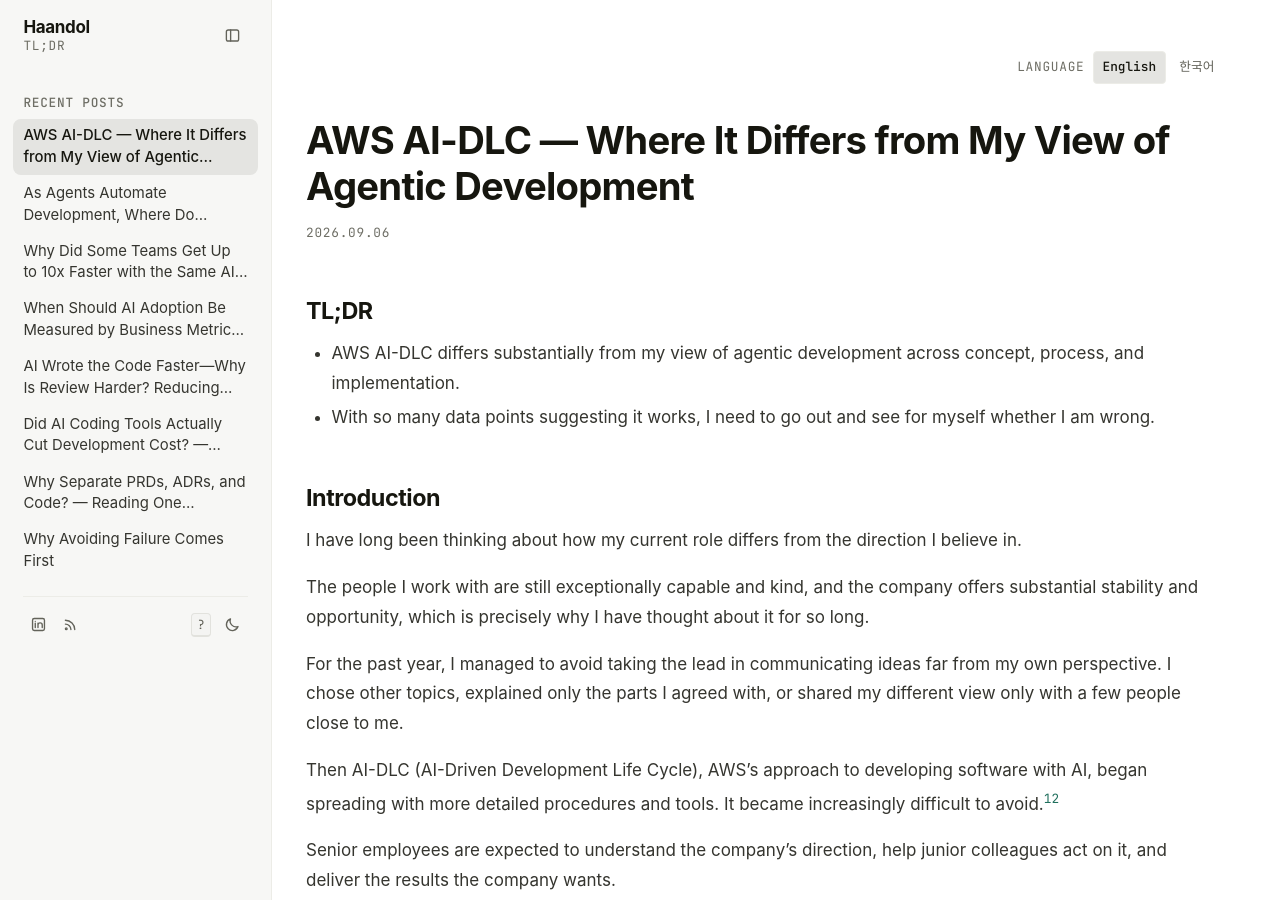
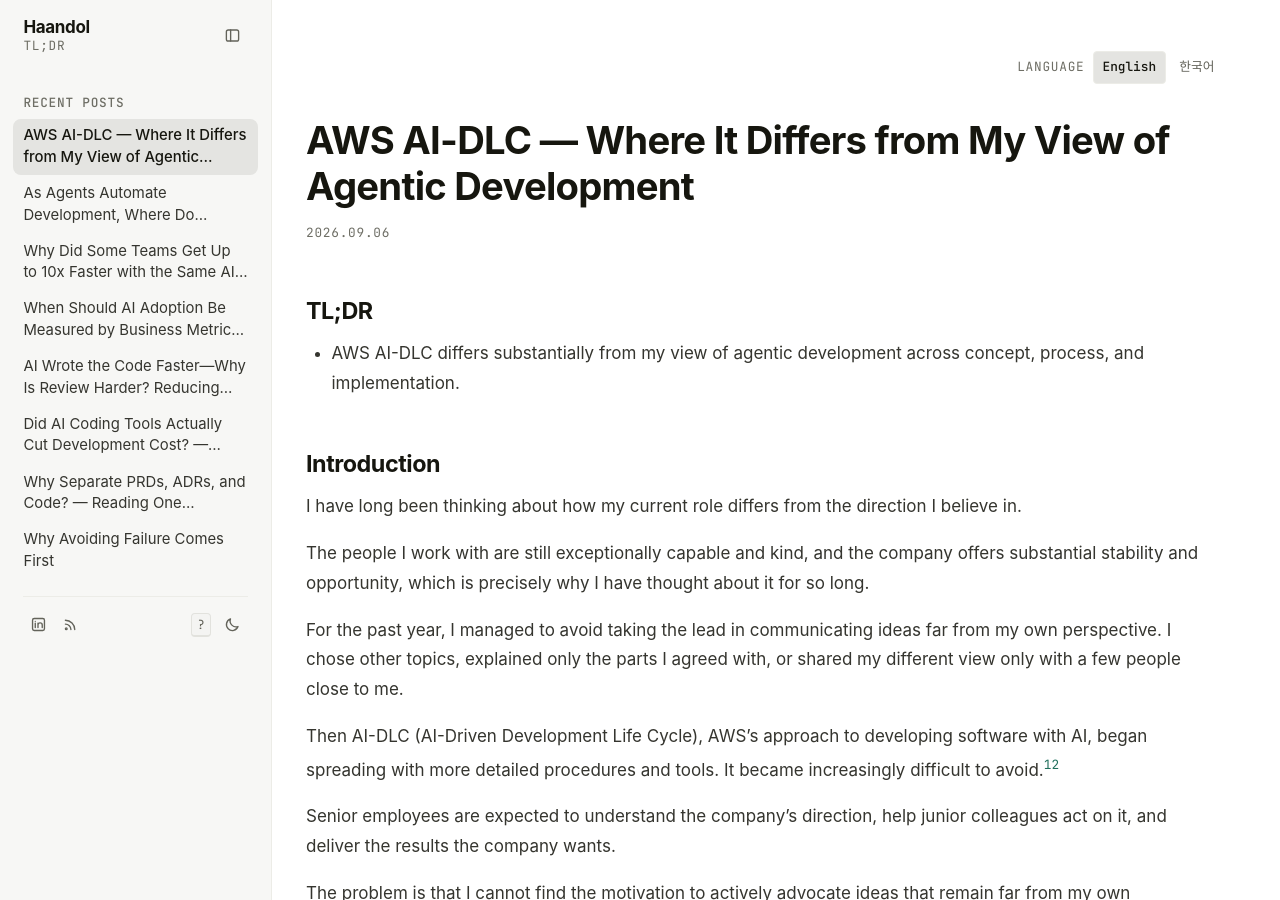
Before and after one commit to haandol/haandol.github.com, a Jekyll site: the page built from _en/2026-09-06-my-thoughts-on-aws-ai-dlc.md, in a window 1280 px wide and 900 px high. Built offline with Jekyll 4.4.1, drawn with Linux system fonts in a browser that asks for light colours; some web fonts are replaced; comment, search, counter and statistics services are not loaded.

Commit message:
Remove second TLDR point from AI-DLC post

```diff
--- a/_en/2026-09-06-my-thoughts-on-aws-ai-dlc.md
+++ b/_en/2026-09-06-my-thoughts-on-aws-ai-dlc.md
@@ -17,7 +17,6 @@
 ## TL;DR
 
 - AWS AI-DLC differs substantially from my view of agentic development across concept, process, and implementation.
-- With so many data points suggesting it works, I need to go out and see for myself whether I am wrong.
 
 ## Introduction
 
```
Also changed, not shown: other parts of _en/2026-09-06-my-thoughts-on-aws-ai-dlc.md (+1 -1 lines), _posts/2026-09-06-my-thoughts-on-aws-ai-dlc.md (+1 -2 lines).
